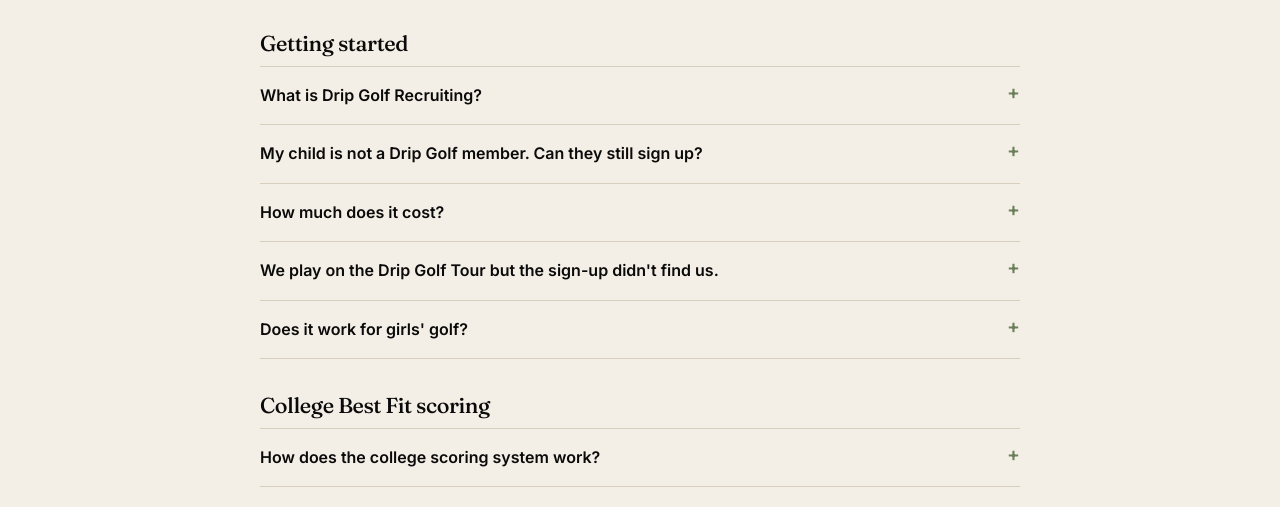
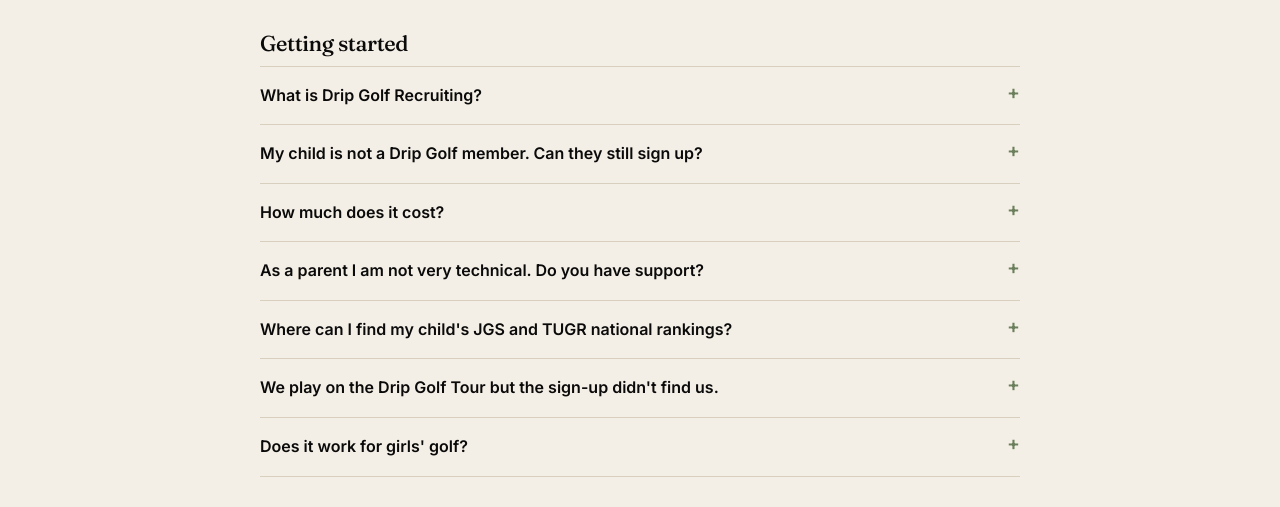
Before and after one commit to ProspectPageOfficial/DripGolfRecruitingLandingPage, a website with bundled scripts: page index.html in a window 1280 px wide. Both pictures are taken after a click on the link "How they work". Shown: the part 288-795 px from the top of the page. Built offline with nearby package versions, Linux system fonts and the light colour scheme; no server answers.

Commit message:
Update FAQ with new Getting Started and College Best Fit copy
Replace the 'What is' and non-member answers, add parent support and
JGS/TUGR ranking questions, and add a statement at the top of the College
Best Fit section. Adjust the JGS rank and accuracy answers to fit.

```diff
--- a/css/app.css
+++ b/css/app.css
@@ -972,6 +972,8 @@ table.data tbody tr:hover { background: var(--cream-2); }
 .faq-lede { font-size: 0.95rem; max-width: 62ch; margin-bottom: var(--s-5); }
 .faq-group { margin-bottom: var(--s-5); }
 .faq-group h2 { font-size: 1.35rem; margin-bottom: var(--s-2); }
+.faq-group-intro { color: var(--ink-soft); font-size: 0.92rem; margin-bottom: var(--s-3); }
+.faq-group-intro p + p { margin-top: var(--s-2); }
 .faq-item { border-top: 1px solid var(--line); }
 .faq-item:last-child { border-bottom: 1px solid var(--line); }
 .faq-item summary {
--- a/js/views/faq.js
+++ b/js/views/faq.js
@@ -8,10 +8,8 @@
  */
 import { html, raw } from "../lib/dom.js";
 import { WEIGHTS, TIERS, ACADEMIC_GATE } from "../lib/fit.js";
-import { colleges } from "../data/colleges.js";
 
 const pct = (n) => `${Math.round(n * 100)}%`;
-const programs = colleges.length.toLocaleString();
 
 /**
  * Grouped so a parent scanning for "price" does not wade through scoring
@@ -23,25 +21,22 @@ const FAQ = [
     items: [
       {
         q: "What is Drip Golf Recruiting?",
-        a: html`<p>It gives a junior golfer two things: a personal recruiting page
-          (bio, tournament results and stats behind one link you can send any
-          coach) and <b>College Best Fit</b>, a 0&ndash;100 score showing how
-          well the golfer lines up with ${programs} college golf programs.</p>`,
+        a: html`<p>Drip Golf Recruiting is a tool that helps junior golfers
+          build and share a golf resume as they move through their journey.
+          Every player&rsquo;s goals are different: some are preparing for
+          college recruiting, some want to introduce themselves to potential
+          sponsors, and others are building a profile for invitational
+          tournament applications. The platform gives players and families one
+          place to tell their story and present their experience for the
+          opportunities that fit their goals.</p>`,
       },
       {
         q: "My child is not a Drip Golf member. Can they still sign up?",
-        a: html`<p>Yes. Anyone can create an account &mdash; membership is not
-          required. The only differences are:</p>
-          <ul>
-            <li><b>Price.</b> Non-members pay the standard rate. Drip Golf
-              Premium members get 50% off every month and the setup fee
-              waived.</li>
-            <li><b>Autofill.</b> When a Drip Golf Tour player types their name
-              at sign-up, we can fill in what the tour already knows (hometown,
-              class year, scoring average, age and JGS rank). Everyone else
-              simply types those details in. It takes a minute or two longer
-              and the finished page is exactly the same.</li>
-          </ul>`,
+        a: html`<p>Yes, the service is open to all, but we encourage you to look
+          at the Drip Golf Tournament Schedule of events throughout the year,
+          and other benefits at
+          <a href="https://www.drip-golf.com" target="_blank" rel="noopener noreferrer">www.drip-golf.com</a>.</p>
+          <p>Please see pricing model.</p>`,
       },
       {
         q: "How much does it cost?",
@@ -51,6 +46,23 @@ const FAQ = [
           <p>Both plans include the personal recruiting page, College Best Fit
           scores, tournament and stat history, and a live preview of what
           coaches see.</p>`,
+      },
+      {
+        q: "As a parent I am not very technical. Do you have support?",
+        a: html`<p>Absolutely. Drip Golf Recruiting is designed to be useful for
+          families at every comfort level with technology. If you need help
+          setting up an account or using the platform, contact us at
+          <a href="mailto:info@dripgolfrecruiting.com">info@dripgolfrecruiting.com</a>
+          and we&rsquo;ll be glad to assist.</p>
+          <p>Also, we will have in person help stations set up at some of our
+          Drip Golf Tournaments.</p>`,
+      },
+      {
+        q: "Where can I find my child's JGS and TUGR national rankings?",
+        a: html`<p>Drip Golf Recruiting automatically pulls your child&rsquo;s
+          available JGS and TUGR ranking information into their profile. The
+          rankings are shown alongside those of current players in the program,
+          making it easier to see how your child compares within the team.</p>`,
       },
       {
         q: "We play on the Drip Golf Tour but the sign-up didn't find us.",
@@ -72,6 +84,14 @@ const FAQ = [
   },
   {
     group: "College Best Fit scoring",
+    intro: html`<p>Drip Golf Recruiting is a tool to help families organize and
+      present a junior golfer&rsquo;s information. Like academic platforms such
+      as <b>Scoir</b>, it can provide useful information and help you understand
+      where your child may stand, but it cannot guarantee recruiting interest, a
+      roster spot, or college admission.</p>
+      <p>Use it as one resource in your family&rsquo;s recruiting journey,
+      alongside direct communication with college coaches and each school&rsquo;s
+      application process.</p>`,
     items: [
       {
         q: "How does the college scoring system work?",
@@ -124,10 +144,10 @@ const FAQ = [
           automatically. ACT scores are converted to their SAT equivalent.</p>`,
       },
       {
-        q: "Where do we find our JGS national rank? What if we don't have one?",
-        a: html`<p>It is on your golfer's profile at Junior Golf Scoreboard
-          (juniorgolfscoreboard.com). Drip Golf Tour players can usually have
-          it filled in for them at sign-up.</p>
+        q: "What if our JGS rank isn't filled in, or we don't have one?",
+        a: html`<p>If your golfer's rank isn't filled in for you, you can find
+          it on their profile at Junior Golf Scoreboard
+          (juniorgolfscoreboard.com) and enter it at sign-up.</p>
           <p>Athletic Fit is built on it, so sign-up asks for it. A golfer
           who hasn't played a JGS-ranked event yet will need to before College
           Best Fit can score them.</p>`,
@@ -144,9 +164,10 @@ const FAQ = [
           rates and tuition come from the NCAA member directory and the U.S.
           Department of Education's College Scorecard.</p>
           <p>Head coaches and roster sizes are read from each school's own
-          athletics website. The roster ranks behind Athletic Fit are
-          <b>estimates</b>, based on the school's conference, and are marked
-          "est." on screen. There is no public source for colleges' average
+          athletics website. The team rankings your golfer is compared with,
+          including those behind Athletic Fit, are <b>estimates</b>, based on
+          the school's conference, and are marked "est." on screen. There is no
+          public source for colleges' average
           GPA, so academic fit uses SAT/ACT. Treat fit scores as a starting
           point for building a list, not as a measurement. The <a href="#/data">data sources page</a>
           shows exactly what is real and what is estimated.</p>`,
@@ -199,6 +220,7 @@ export const faqView = () => html`
     ${raw(FAQ.map((g) => html`
       <section class="faq-group">
         <h2 class="serif">${g.group}</h2>
+        ${g.intro ? raw(html`<div class="faq-group-intro">${raw(g.intro)}</div>`) : ""}
         ${raw(g.items.map(item).join(""))}
       </section>
     `).join(""))}
```
